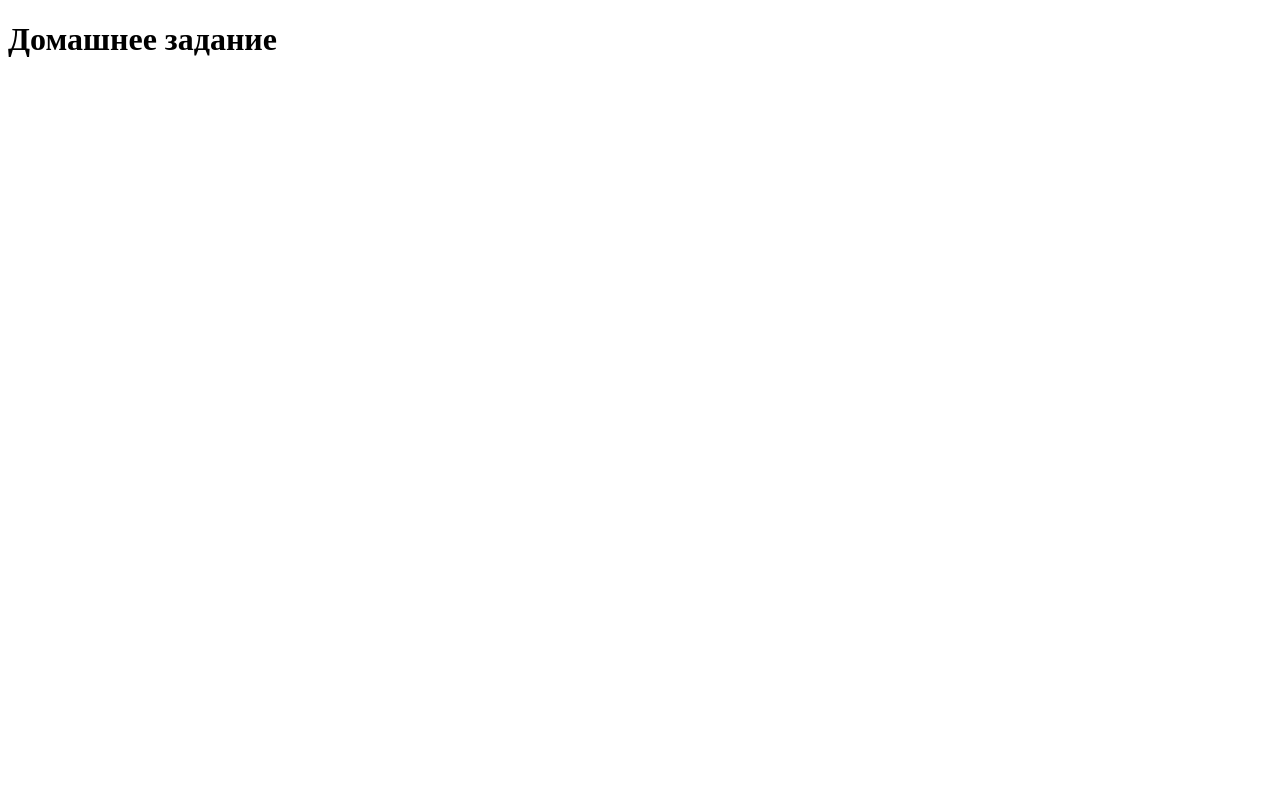
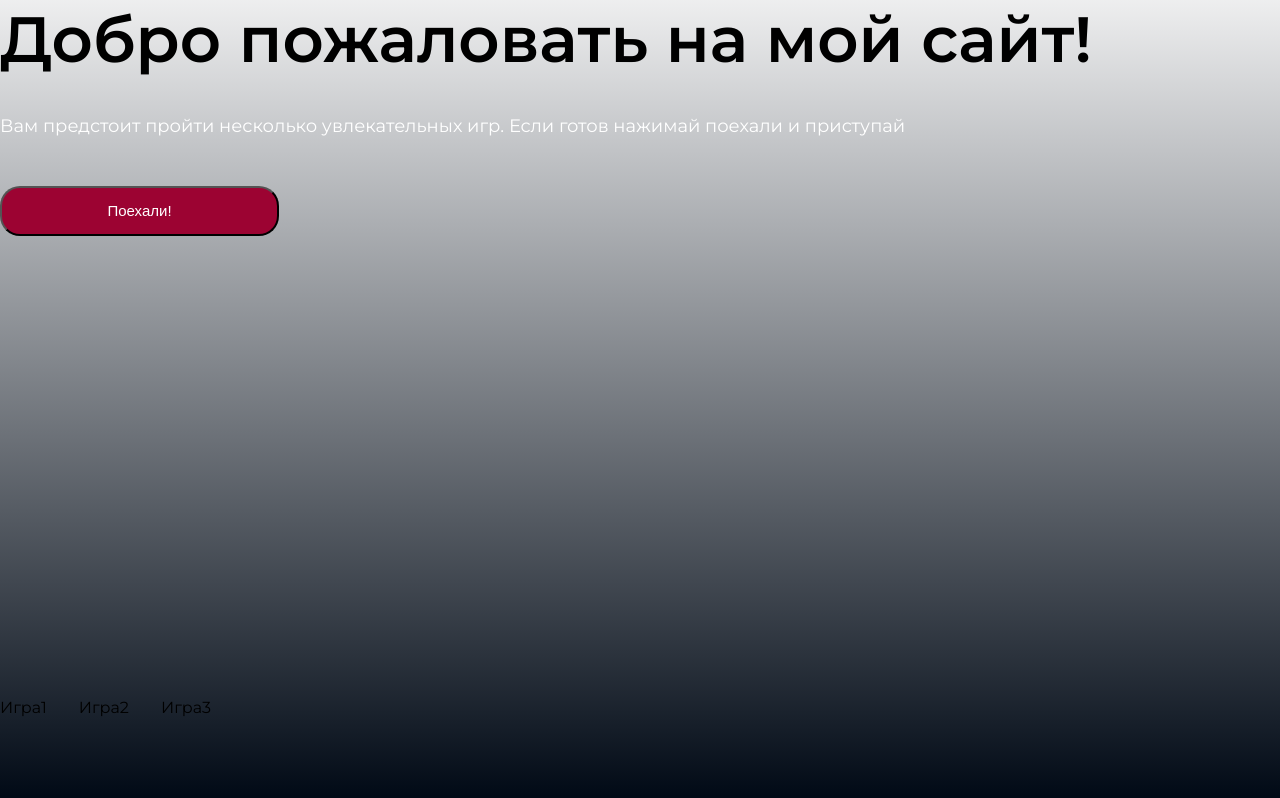
Before and after one commit to KseniaShamina/Homework1, a plain HTML site: page index.html in a window 1280 px wide. Drawn offline with Linux system fonts and the light colour scheme.

Commit message:
style.css

```diff
--- a/index.html
+++ b/index.html
@@ -4,9 +4,26 @@
     <meta charset="UTF-8">
     <meta http-equiv="X-UA-Compatible" content="IE=edge">
     <meta name="viewport" content="width=device-width, initial-scale=1.0">
+    <link rel="preconnect" href="https://fonts.googleapis.com">
+    <link rel="preconnect" href="https://fonts.gstatic.com" crossorigin>
+    <link href="https://fonts.googleapis.com/css2?family=Montserrat:wght@400;500;600&display=swap" rel="stylesheet">
+    <link rel="stylesheet" href="style.css">
     <title>Homework1</title>
 </head>
 <body>
-    <h1>Домашнее задание</h1>
+    <header class="header">
+        <section>
+            <h1 class="title">Добро пожаловать на мой сайт!</h1>
+            <p class="top__text">Вам предстоит пройти несколько увлекательных игр. Если готов нажимай поехали и приступай</p>
+        </section>
+        <button class="button" type="submit">Поехали!</button>
+    </header>
+    <div class="games-box center">
+<div class="games">
+<div class="all game__one">Игра1</div>
+<div class="all game__two">Игра2</div>
+<div class="all game__three">Игра3</div>
+</div>
+    </div>
 </body>
 </html>
--- /dev/null
+++ b/style.css
@@ -0,0 +1,63 @@
+*   {
+        margin: 0;
+        padding: 0;
+    }
+
+ body {
+ font-family: "Montserrat", sans-serif;
+ background: linear-gradient(180deg, rgba(0, 0, 0, 0) -7.35%, #000915 100%) fixed;
+}
+
+.header {
+    height: 77px;
+    display: flex;
+    flex-wrap: wrap;
+    justify-content: space-between;
+    align-items: center;
+}
+
+.title {
+font-weight: 700;
+font-size: 64px;
+line-height: 78px;
+display: flex;
+align-items: center;
+color: #FFFFFF
+margin-top: 217px;
+margin-bottom: 32px;
+}
+
+.top__text {
+font-style: normal;
+font-weight: 300;
+font-size: 18px;
+line-height: 32px;
+display: flex;
+align-items: center;
+color: #FFFFFF;
+margin-bottom: 44px;
+}
+
+.button {
+    background-color: #9C0332;
+     box-sizing: content-box;
+     border-radius: 20px;
+     width: 275px;
+     height: 46px;
+     font-size: 15px;
+     line-height: 18px;
+     color: #FFFFFF;
+     margin-bottom: 44px;
+}
+
+.games-box {
+    padding-top: 621px;
+}
+
+ .games {
+    display: flex;
+    gap: 32px;
+    flex-wrap: wrap;
+    box-sizing: border-box;
+    border-radius: 16px;
+ }
```
